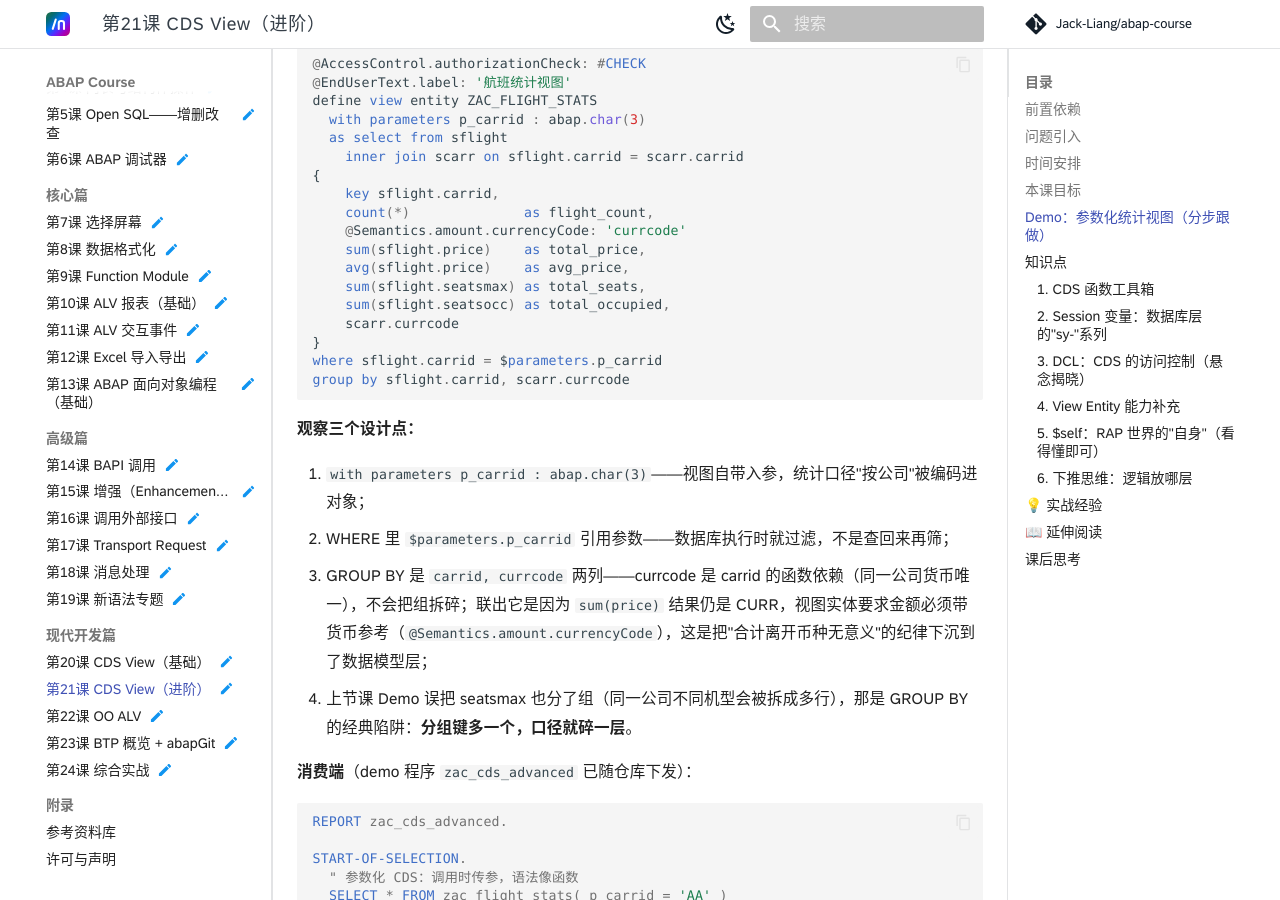
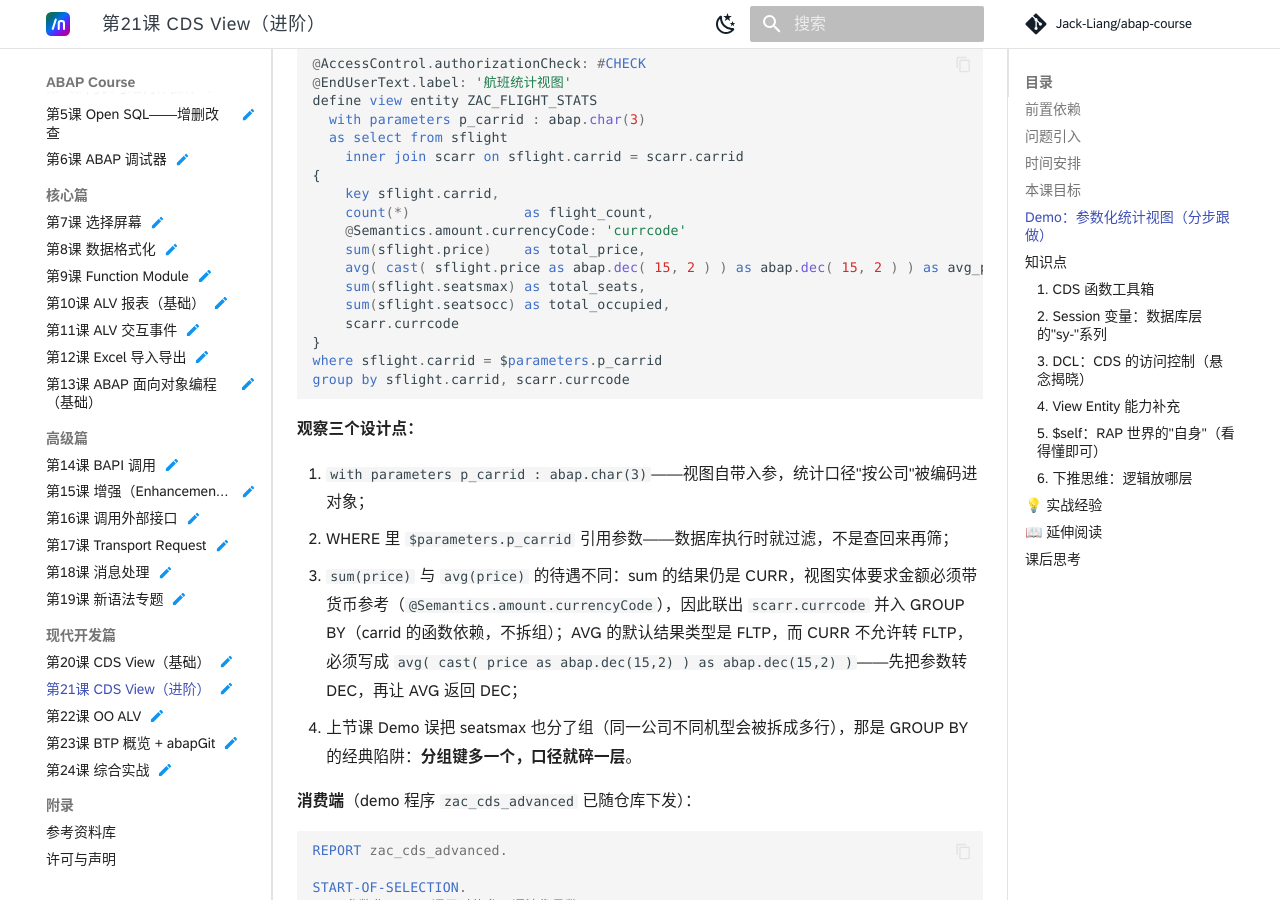
Before and after one commit to Jack-Liang/abap-course, an MkDocs documentation site: the page built from docs/21-cds-advanced.md, in a window 1280 px wide and 900 px high, scrolled down 1498 px. Built offline with MkDocs 1.6.1 and Material for MkDocs 9.7.7, drawn with Linux system fonts in a browser that asks for light colours; some web fonts are replaced; comment, search, counter and statistics services are not loaded.

Commit message:
fix: ZAC_FLIGHT_STATS 激活报错——AVG 默认 FLTP 与 CURR 不兼容，改 cast+AS 指定 DEC
- avg(sflight.price) 默认结果类型 FLTP，而 CURR 不允许转 FLTP（激活报 "Target data type FLTP not supported for type CURR (supported CURR)"）
- 按 SAP abap-cheat-sheets 官方示例写法改为 avg( cast( sflight.price as abap.dec(15,2) ) as abap.dec(15,2) )——参数先转 DEC，AVG 结果显式 DEC(15,2)，不再需要货币参考注解
- 激活检查里的 search help 提示为继承警告（视图实体不自动继承基对象搜索帮助），非错误，不影响激活
- 第21课课文视图片段与设计点说明同步

```diff
--- a/docs/21-cds-advanced.md
+++ b/docs/21-cds-advanced.md
@@ -50,7 +50,7 @@ define view entity ZAC_FLIGHT_STATS
     count(*)              as flight_count,
     @Semantics.amount.currencyCode: 'currcode'
     sum(sflight.price)    as total_price,
-    avg(sflight.price)    as avg_price,
+    avg( cast( sflight.price as abap.dec( 15, 2 ) ) as abap.dec( 15, 2 ) ) as avg_price,
     sum(sflight.seatsmax) as total_seats,
     sum(sflight.seatsocc) as total_occupied,
     scarr.currcode
@@ -63,7 +63,7 @@ group by sflight.carrid, scarr.currcode
 
 1. `with parameters p_carrid : abap.char(3)`——视图自带入参，统计口径"按公司"被编码进对象；
 2. WHERE 里 `$parameters.p_carrid` 引用参数——数据库执行时就过滤，不是查回来再筛；
-3. GROUP BY 是 `carrid, currcode` 两列——currcode 是 carrid 的函数依赖（同一公司货币唯一），不会把组拆碎；联出它是因为 `sum(price)` 结果仍是 CURR，视图实体要求金额必须带货币参考（`@Semantics.amount.currencyCode`），这是把"合计离开币种无意义"的纪律下沉到了数据模型层；
+3. `sum(price)` 与 `avg(price)` 的待遇不同：sum 的结果仍是 CURR，视图实体要求金额必须带货币参考（`@Semantics.amount.currencyCode`），因此联出 `scarr.currcode` 并入 GROUP BY（carrid 的函数依赖，不拆组）；AVG 的默认结果类型是 FLTP，而 CURR 不允许转 FLTP，必须写成 `avg( cast( price as abap.dec(15,2) ) as abap.dec(15,2) )`——先把参数转 DEC，再让 AVG 返回 DEC；
 4. 上节课 Demo 误把 seatsmax 也分了组（同一公司不同机型会被拆成多行），那是 GROUP BY 的经典陷阱：**分组键多一个，口径就碎一层**。
 
 **消费端**（demo 程序 `zac_cds_advanced` 已随仓库下发）：
```
Also changed, not shown: 1 other file.
